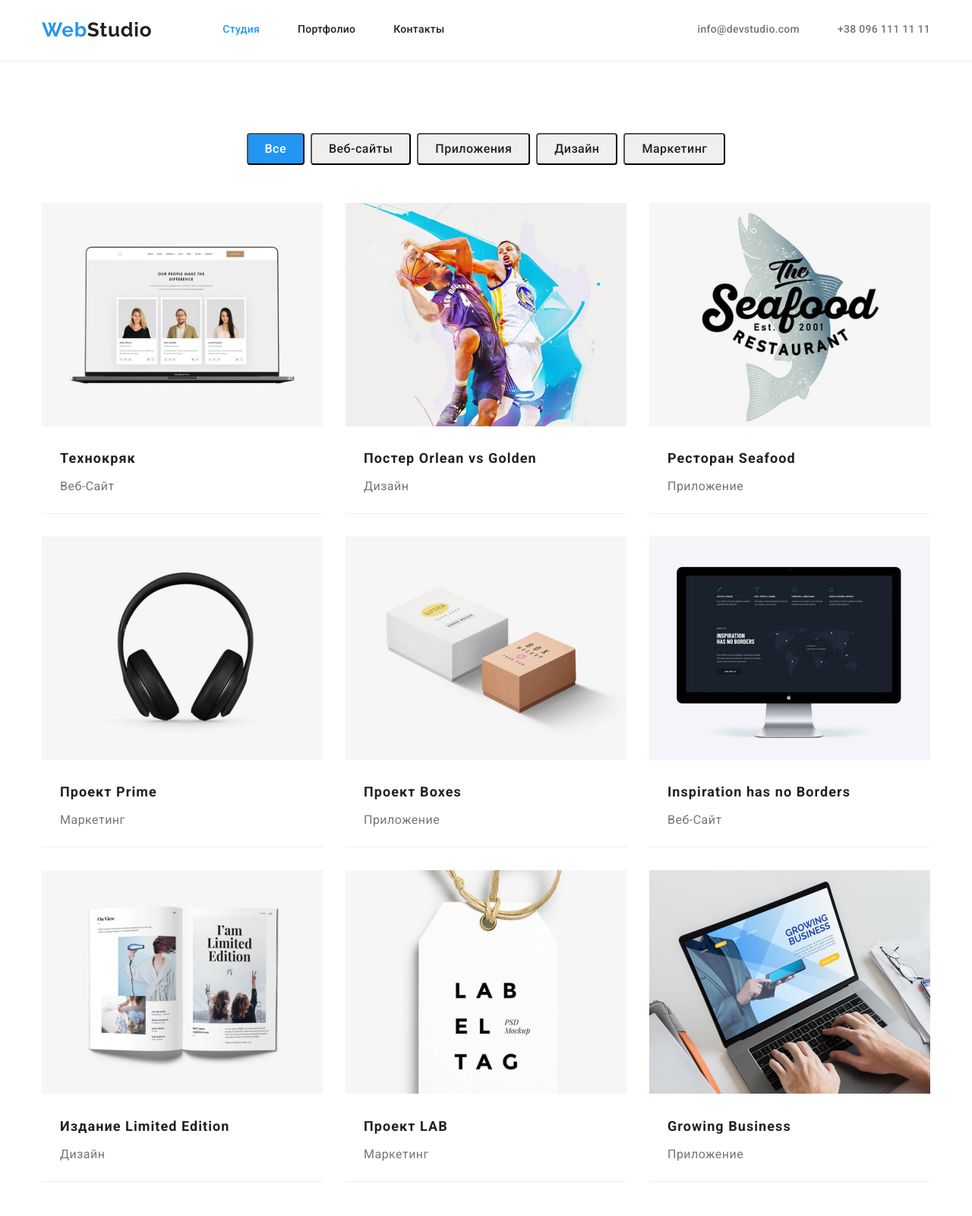
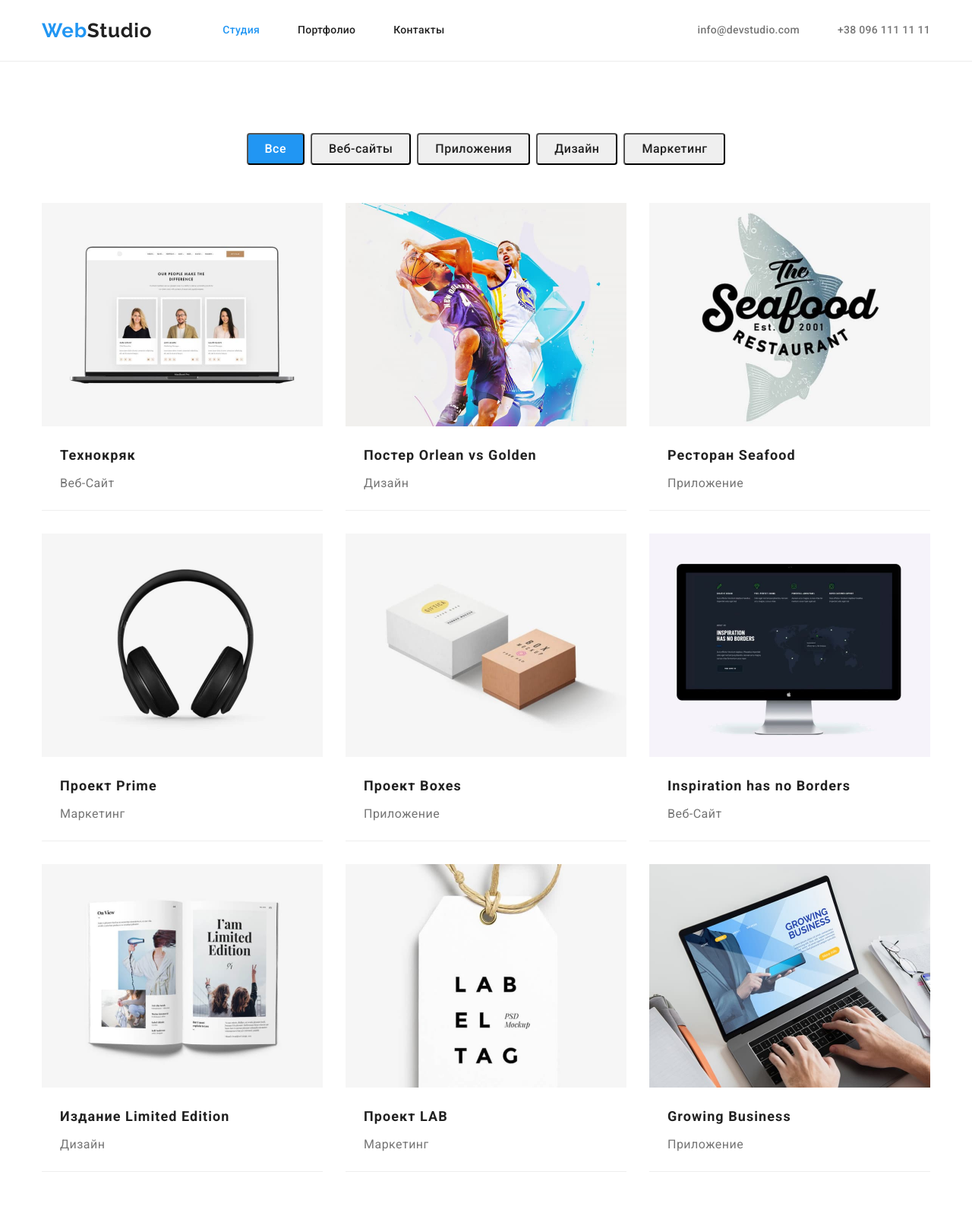
Before and after one commit to SuhakMV/goit-markup-hw-03, a plain HTML site: page portfolio.html in a window 1280 px wide. Shown: the top 1600 px of the page at 76% size. Drawn offline with nearby package versions, Linux system fonts and the light colour scheme.

Commit message:
15401005

```diff
--- a/css/styles.css
+++ b/css/styles.css
@@ -24,13 +24,16 @@ ul {
     margin: 0;
     padding: 0;}
 
+img {
+    display: block;
+    max-width: 100%;
+    height: auto;}
+
 /*First Page*/
 /*Header section*/
 .page-header {
     background-color: #FFFFFF;
-    border-bottom: 1px solid #ECECEC;
-    padding-top: 24px;
-    padding-bottom: 25px;}
+    border-bottom: 1px solid #ECECEC;}
 
 /*Header Navigation*/
 .main-nav {
@@ -66,6 +69,7 @@ ul {
     letter-spacing: 0.02em;
     color: var(--primary-title-color);
     display: block;}
+
 /*Links color*/
 .studio {color: #2196F3;}
 
@@ -82,6 +86,11 @@ ul {
 .contact-list {
     display: flex;
     margin-left: auto;}
+
+.nav-item> .link,
+.contact-item> .link {
+    padding-top: 32px;
+    padding-bottom: 32px;}
 
 .nav-item:nth-last-child(-n+2),
 .contact-list .contact-item + .contact-item
@@ -192,19 +201,21 @@ ul {
 /*Team section*/
 .team {background-color: #F5F4FA;}
 
+.team-list {
+    list-style: none;
+    display: flex;
+    flex-wrap: wrap;}
+
 .team-item {
     border-radius: 0px 0px 4px 4px;
     background-color: #FFFFFF;
     width: 270px;
-    margin-right: 30px;
-    padding-bottom: 30px;}
+    margin-right: 30px;}
 
 .team-item:nth-child(4n) {margin-right: 0;}
 
-.team-list {
-    list-style: none;
-    display: flex;
-    flex-wrap: wrap;}
+.team-item> .item {
+    padding: 30px;}
 
 .team-title {
     font-size: 16px;
@@ -214,13 +225,12 @@ ul {
     text-align: center;
     letter-spacing: 0.03em;
     color: var(--primary-title-color);
-    margin-top: 30px;}
+    margin-bottom: 10px;}
 
 .team-text {
     line-height: 1.19;
     text-align: center;
-    letter-spacing: 0.03em;
-    margin-top: 10px;}
+    letter-spacing: 0.03em;}
 
 /*Footer section*/
 .page-footer {
@@ -332,19 +342,18 @@ ul {
 .portfolio-item:nth-last-child(-n+3) {
     margin-bottom: 0;}
 
+.portfolio-item> .item {
+    padding: 20px 24px;}
+
 .portfolio-title {
     font-weight: 700;
     font-size: 18px;
     line-height: 2;
     letter-spacing: 0.06em;
     color: var(--primary-title-color);
-    margin-top: 20px;
-    margin-bottom: 4px;
-    margin-left: 24px;}
+    margin-bottom: 4px;}
 
 .portfolio-text {
     text-transform: capitalize;
     line-height: 1.88;
-    letter-spacing: 0.03em;
-    margin-bottom: 20px;
-    margin-left: 24px;}
+    letter-spacing: 0.03em;}
--- a/portfolio.html
+++ b/portfolio.html
@@ -83,8 +83,10 @@
                 alt="project-1"
                 width="370"
               />
+              <div class="item">
                 <h2 class="portfolio-title">Технокряк</h2>
                 <p class="portfolio-text">веб-сайт</p>
+              </div>
             </li>
 
             <li class="portfolio-item">
@@ -93,10 +95,12 @@
                 alt="project-2"
                 width="370"
               />
+              <div class="item">
                 <h2 class="portfolio-title">
                   Постер <span lang="en">Orlean vs Golden</span>
                 </h2>
                 <p class="portfolio-text">дизайн</p>
+              </div>
             </li>
 
             <li class="portfolio-item">
@@ -105,10 +109,12 @@
                 alt="project-3"
                 width="370"
               />
+              <div class="item">
                 <h2 class="portfolio-title">
                   Ресторан <span lang="en">Seafood</span>
                 </h2>
                 <p class="portfolio-text">приложение</p>
+              </div>
             </li>
 
             <li class="portfolio-item">
@@ -117,10 +123,12 @@
                 alt="project-4"
                 width="370"
               />
+              <div class="item">
                 <h2 class="portfolio-title">
                   Проект <span lang="en">Prime</span>
                 </h2>
                 <p class="portfolio-text">маркетинг</p>
+              </div>
             </li>
 
             <li class="portfolio-item">
@@ -129,10 +137,12 @@
                 alt="project-5"
                 width="370"
               />
+              <div class="item">
                 <h2 class="portfolio-title">
                   Проект <span lang="en">Boxes</span>
                 </h2>
                 <p class="portfolio-text">приложение</p>
+              </div>
             </li>
 
             <li class="portfolio-item">
@@ -141,10 +151,12 @@
                 alt="project-6"
                 width="370"
               />
+              <div class="item">
                 <h2 class="portfolio-title" lang="en">
                   Inspiration has no Borders
                 </h2>
                 <p class="portfolio-text">веб-сайт</p>
+              </div>
             </li>
 
             <li class="portfolio-item">
@@ -153,10 +165,12 @@
                 alt="project-7"
                 width="370"
               />
+              <div class="item">
                 <h2 class="portfolio-title">
                   Издание <span lang="en">Limited Edition</span>
                 </h2>
                 <p class="portfolio-text">дизайн</p>
+              </div>
             </li>
 
             <li class="portfolio-item">
@@ -165,8 +179,12 @@
                 alt="project-8"
                 width="370"
               />
-              <h2 class="portfolio-title">Проект <span lang="en">LAB</span></h2>
+              <div class="item">
+                <h2 class="portfolio-title">
+                  Проект <span lang="en">LAB</span>
+                </h2>
                 <p class="portfolio-text">маркетинг</p>
+              </div>
             </li>
 
             <li class="portfolio-item">
@@ -175,8 +193,10 @@
                 alt="project-9"
                 width="370"
               />
+              <div class="item">
                 <h2 lang="en" class="portfolio-title">Growing Business</h2>
                 <p class="portfolio-text">приложение</p>
+              </div>
             </li>
           </ul>
         </div>
```
Also changed, not shown: index.html (+8 -0 lines). Lines whose indentation alone changed are shown as unchanged.
